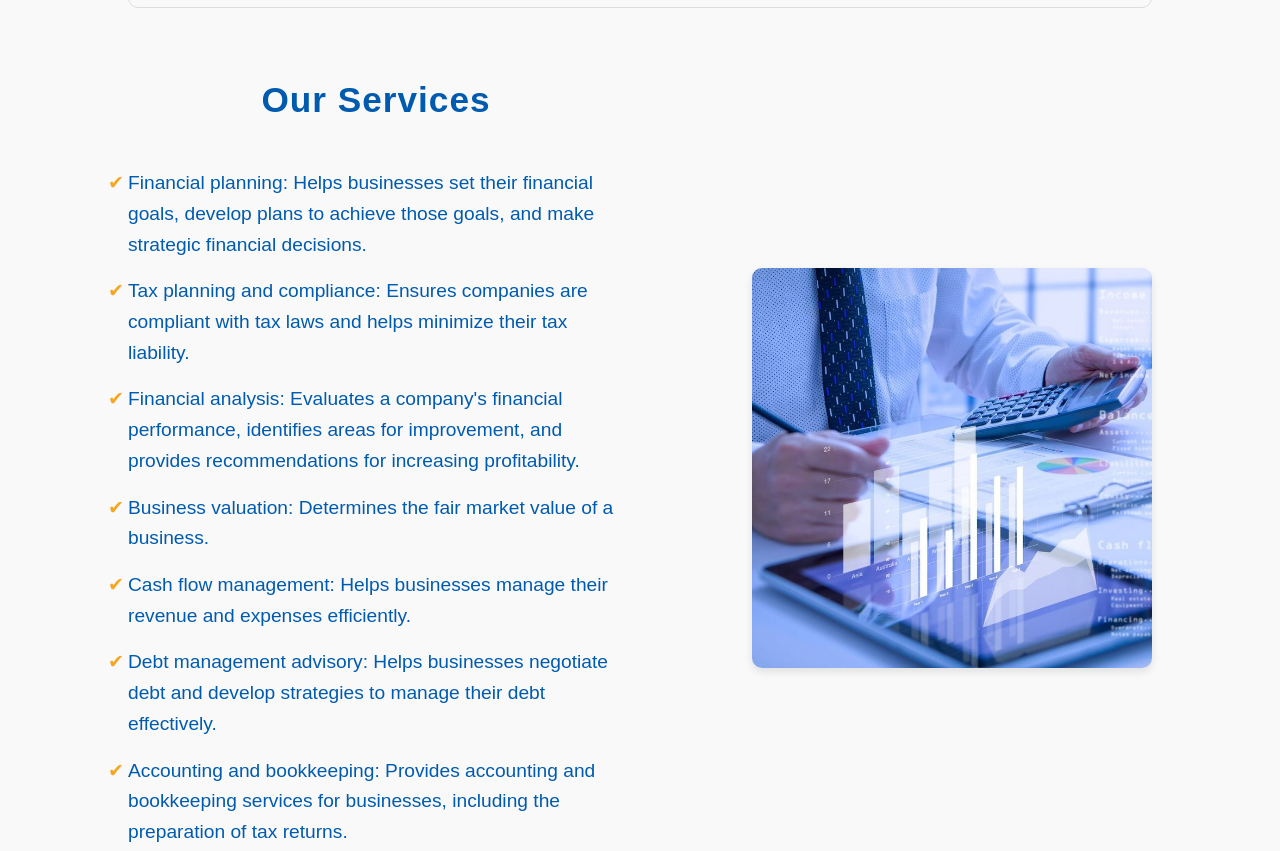
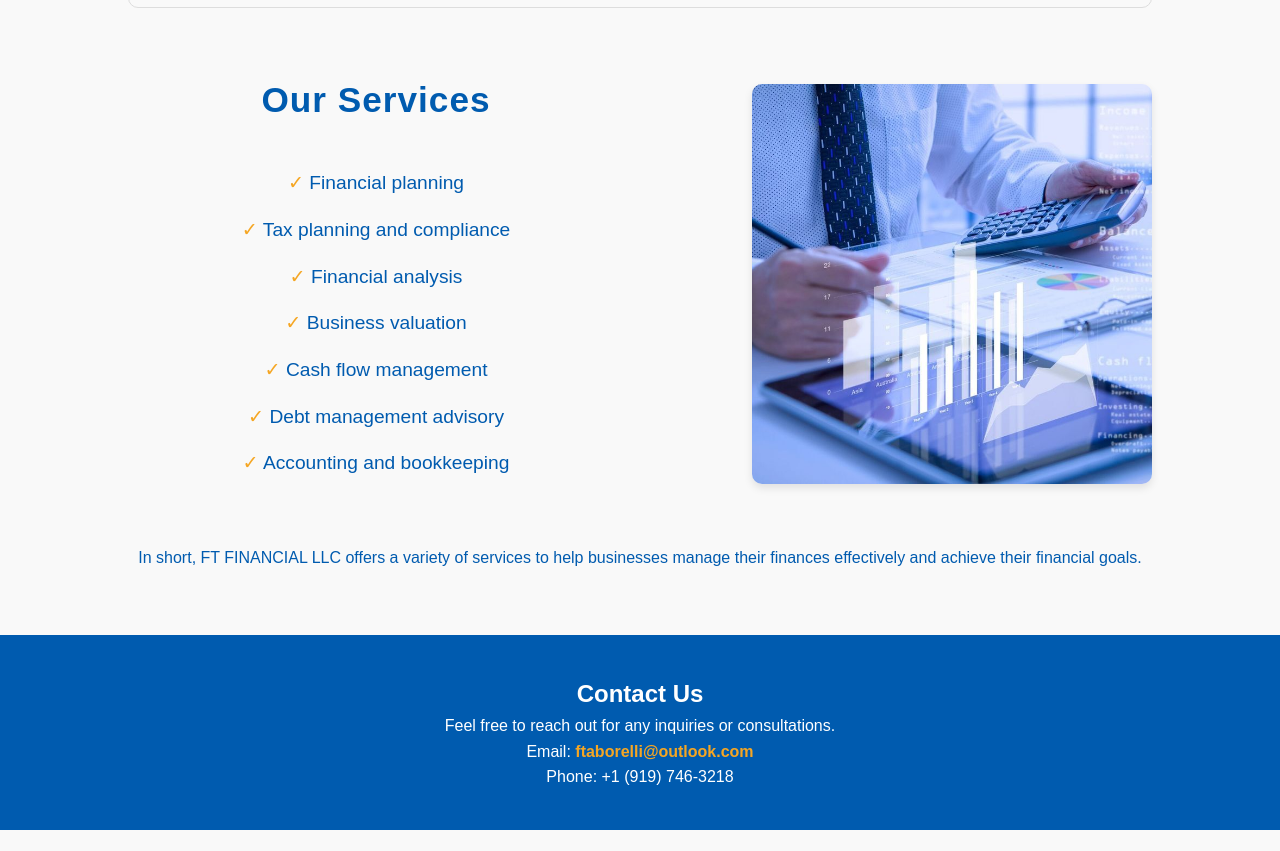
Before and after one commit to misaelguedes/FT-Financial, a plain HTML site: page index.html in a window 1280 px wide. Shown: the part 1757-2608 px from the top of the page. After the commit the page ends 2587 px from the top, so only its background shows below. Drawn offline with Linux system fonts and the light colour scheme.

Commit message:
Removendo descrições dos serviços

```diff
--- a/index.html
+++ b/index.html
@@ -72,13 +72,13 @@
             <div class="services-list">
                 <h2>Our Services</h2>
                 <ul>
-                    <li>Financial planning: Helps businesses set their financial goals, develop plans to achieve those goals, and make strategic financial decisions.</li>
-                    <li>Tax planning and compliance: Ensures companies are compliant with tax laws and helps minimize their tax liability.</li>
-                    <li>Financial analysis: Evaluates a company's financial performance, identifies areas for improvement, and provides recommendations for increasing profitability.</li>
-                    <li>Business valuation: Determines the fair market value of a business.</li>
-                    <li>Cash flow management: Helps businesses manage their revenue and expenses efficiently.</li>
-                    <li>Debt management advisory: Helps businesses negotiate debt and develop strategies to manage their debt effectively.</li>
-                    <li>Accounting and bookkeeping: Provides accounting and bookkeeping services for businesses, including the preparation of tax returns.</li>
+                    <li><span class="item">✓</span> Financial planning</li>
+                    <li><span class="item">✓</span> Tax planning and compliance</li>
+                    <li><span class="item">✓</span> Financial analysis</li>
+                    <li><span class="item">✓</span> Business valuation</li>
+                    <li><span class="item">✓</span> Cash flow management</li>
+                    <li><span class="item">✓</span> Debt management advisory</li>
+                    <li><span class="item">✓</span> Accounting and bookkeeping</li>
                 </ul>
             </div>
 
--- a/styles.css
+++ b/styles.css
@@ -191,6 +191,7 @@ section {
 /* Estilo para a lista de serviços */
 .services-list {
     flex: 1;
+    text-align: center;
 }
 
 .services-list h2 {
@@ -214,12 +215,8 @@ section {
     color: #f5a623;
 }
 
-.services-list ul li::before {
-    content: '✔'; /* Ícone de visto */
+.services-list .item {
     color: #f5a623;
-    margin-right: 8px;
-    position: absolute;
-    left: -20px; /* Ajuste para posicionar o ícone à esquerda do texto */
 }
 
 /* Estilo para a foto */
```
